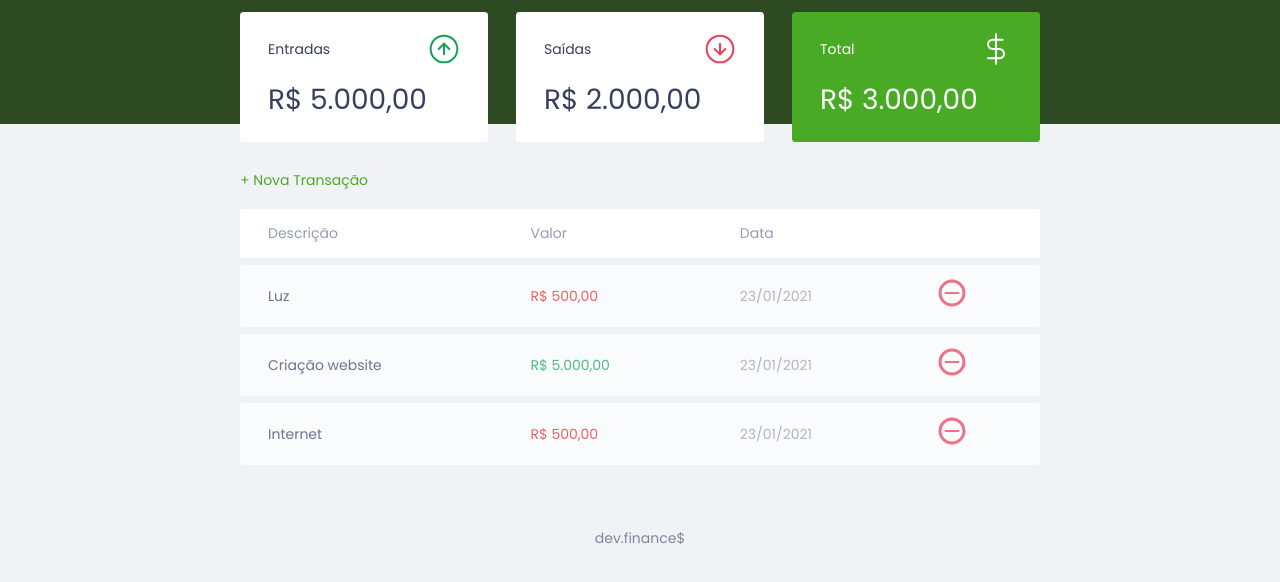
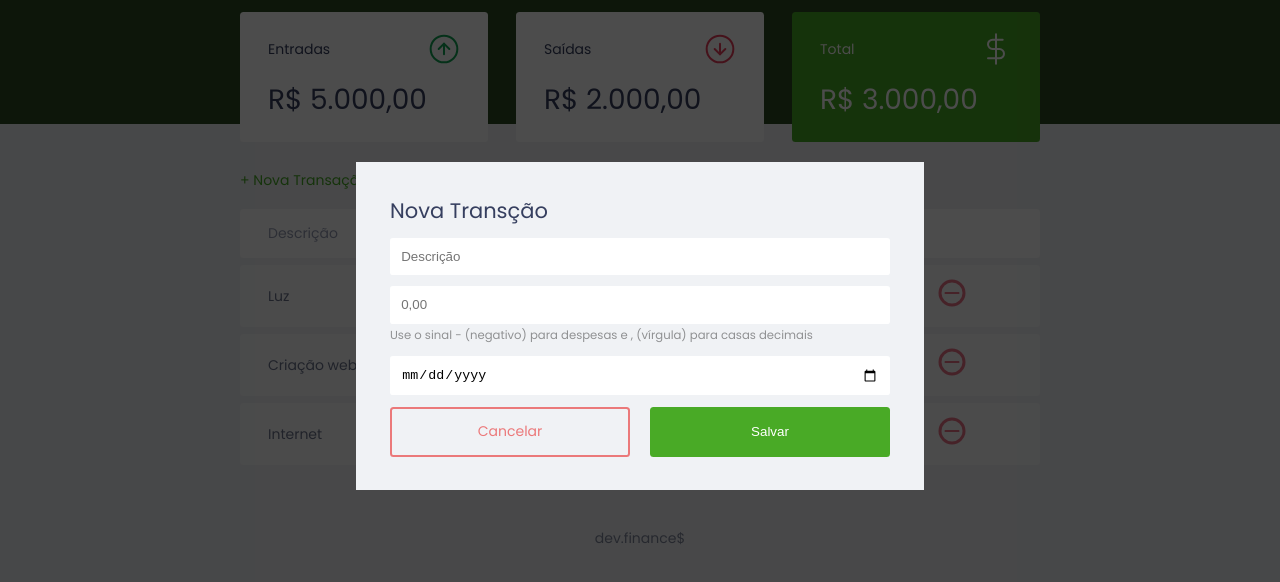
Before and after one commit to GustavoBiscaro/Discover, a plain HTML site: page index.html in a window 1280 px wide. Both pictures are taken after a click on the link "+ Nova Transação". Shown: the part 74-656 px from the top of the page. Drawn offline with Linux system fonts and the light colour scheme; files whose address does not match are found by name.

Commit message:
Introdução ao Javascript

```diff
--- a/index.html
+++ b/index.html
@@ -55,7 +55,9 @@
     <section id="transaction">
       <h2 class="sr-only">Transações</h2>
 
-      <a href="#" class="button new">+ Nova Transação</a>
+      <a href="#"
+      onclick="Modal.open()"
+      class="button new">+ Nova Transação</a>
 
       <table id="data-table">
         <thead>
@@ -136,7 +138,10 @@
                 </div>
 
                 <div class="input-group actions">
-                  <a href="#" class="button cancel">Cancelar</a>
+                  <a
+                    onclick="Modal.close()"
+                   href="#"
+                   class="button cancel">Cancelar</a>
                   <button>Salvar</button>
                 </div>
         </form>
@@ -144,12 +149,29 @@
     </div>
   </div>
 
-  <script>
 
-  </script>
   <footer class="container">
     <p>dev.finance$</p>
   </footer>
+
+  <script>
+    let Modal =  {
+      open(){
+        // Abrir modal
+        // Adicionar a class active ao modal
+        document.querySelector('.modal-overlay')
+        .classList
+        .add('active')
+      },
+      close() {
+        // fechar o modal
+        // remover a class active do modal
+        document.querySelector('.modal-overlay')
+        .classList
+        .remove('active')
+      }
+    }
+  </script>
 </body>
 
 </html>
--- a/styles.css
+++ b/styles.css
@@ -226,6 +226,8 @@ td.expense {
 
     opacity: 0;
     visibility: hidden;
+
+    z-index: 999;
 }
 
 .modal-overlay.active {
@@ -236,6 +238,9 @@ td.expense {
 .modal{
     background: #F0F2F5;
     padding: 2.4rem;
+
+    position: relative;
+    z-index: 1;
 
 }
 
```
